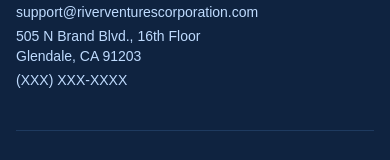
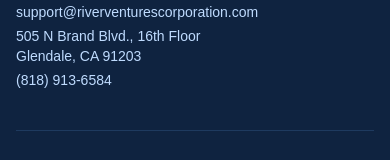
Before and after one commit to Textingman/riverventures-riverventures, a Next.js app: page / in a window 390 px wide. Shown: the part 4769-4929 px from the top of the page. Built offline with nearby package versions, Linux system fonts and the light colour scheme.

Commit message:
fix: update phone number to (818) 913-6584

```diff
--- a/app/components/Footer.tsx
+++ b/app/components/Footer.tsx
@@ -29,7 +29,7 @@ export default function Footer() {
             <p className="text-sm" style={{ color: '#BFDBFE' }}>support@riverventurescorporation.com</p>
             <p className="text-sm mt-1" style={{ color: '#BFDBFE' }}>505 N Brand Blvd., 16th Floor</p>
             <p className="text-sm" style={{ color: '#BFDBFE' }}>Glendale, CA 91203</p>
-            <p className="text-sm mt-1" style={{ color: '#BFDBFE' }}>(XXX) XXX-XXXX</p>
+            <p className="text-sm mt-1" style={{ color: '#BFDBFE' }}>(818) 913-6584</p>
           </div>
         </div>
         <div className="mt-10 pt-8 text-center" style={{ borderTop: '1px solid #1E3A5F', color: '#BFDBFE' }}>
```
